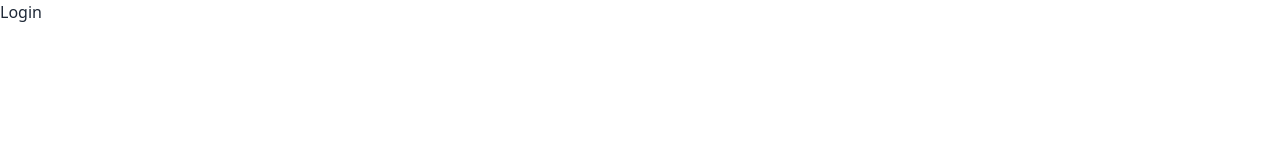
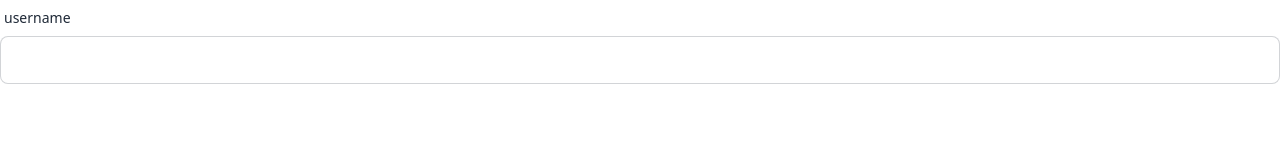
Before and after one commit to priyak1203/react-libraries, a React (Vite) app in the folder 10-ComfyStore-New/: page /login in a window 1280 px wide. Shown: the top 160 px of the page. Built offline with nearby package versions, Linux system fonts and the light colour scheme.

Commit message:
form input component

```diff
--- /dev/null
+++ b/10-ComfyStore-New/src/components/FormInput.jsx
@@ -0,0 +1,17 @@
+const FormInput = ({ type, label, name, defaultValue }) => {
+  return (
+    <div className="form-control">
+      <label className="label">
+        <span className="label-text">{label}</span>
+      </label>
+      <input
+        type={type}
+        name={name}
+        defaultValue={defaultValue}
+        className="input input-bordered"
+      />
+    </div>
+  );
+};
+
+export default FormInput;
--- /dev/null
+++ b/10-ComfyStore-New/src/components/index.js
@@ -0,0 +1 @@
+export { default as FormInput } from './FormInput';
--- a/10-ComfyStore-New/src/pages/Login.jsx
+++ b/10-ComfyStore-New/src/pages/Login.jsx
@@ -1,5 +1,11 @@
+import { FormInput } from '../components';
+
 const Login = () => {
-  return <div>Login</div>;
+  return (
+    <div>
+      <FormInput type="text" label="username" />
+    </div>
+  );
 };
 
 export default Login;
```
